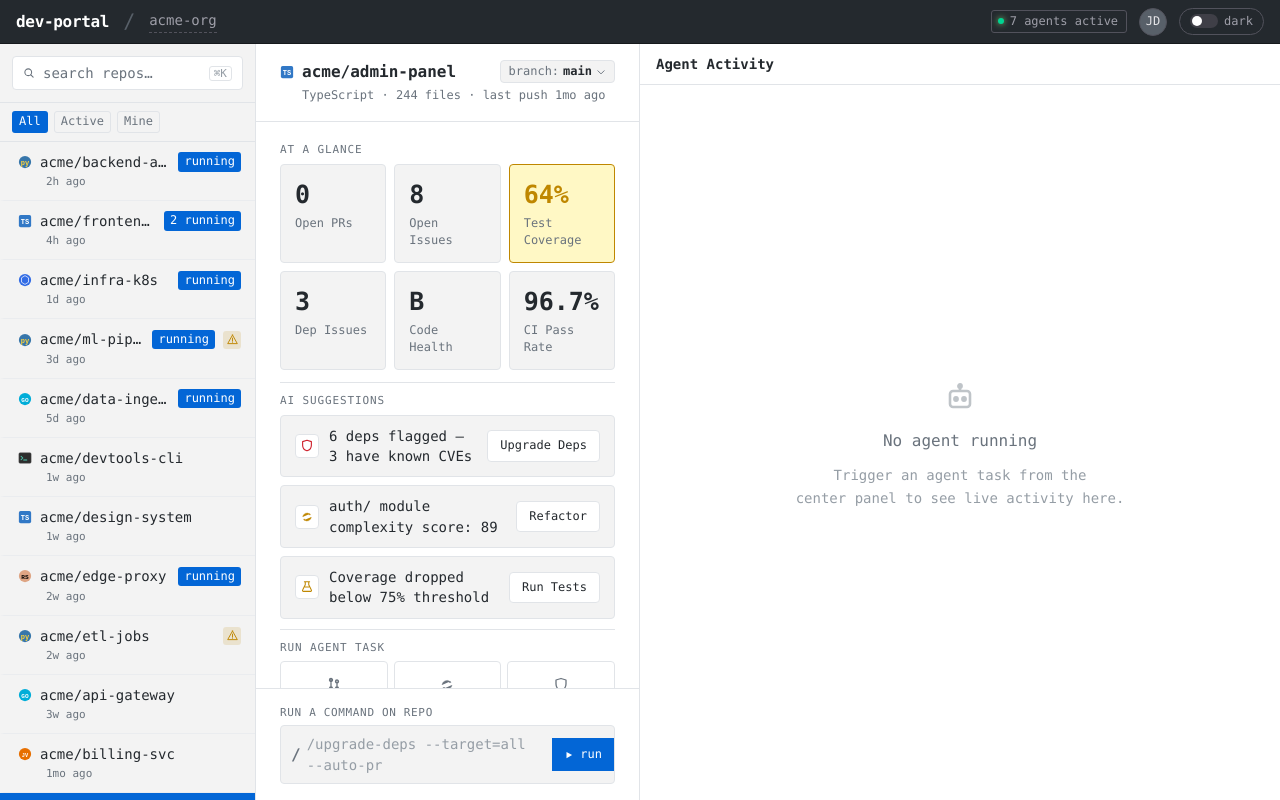
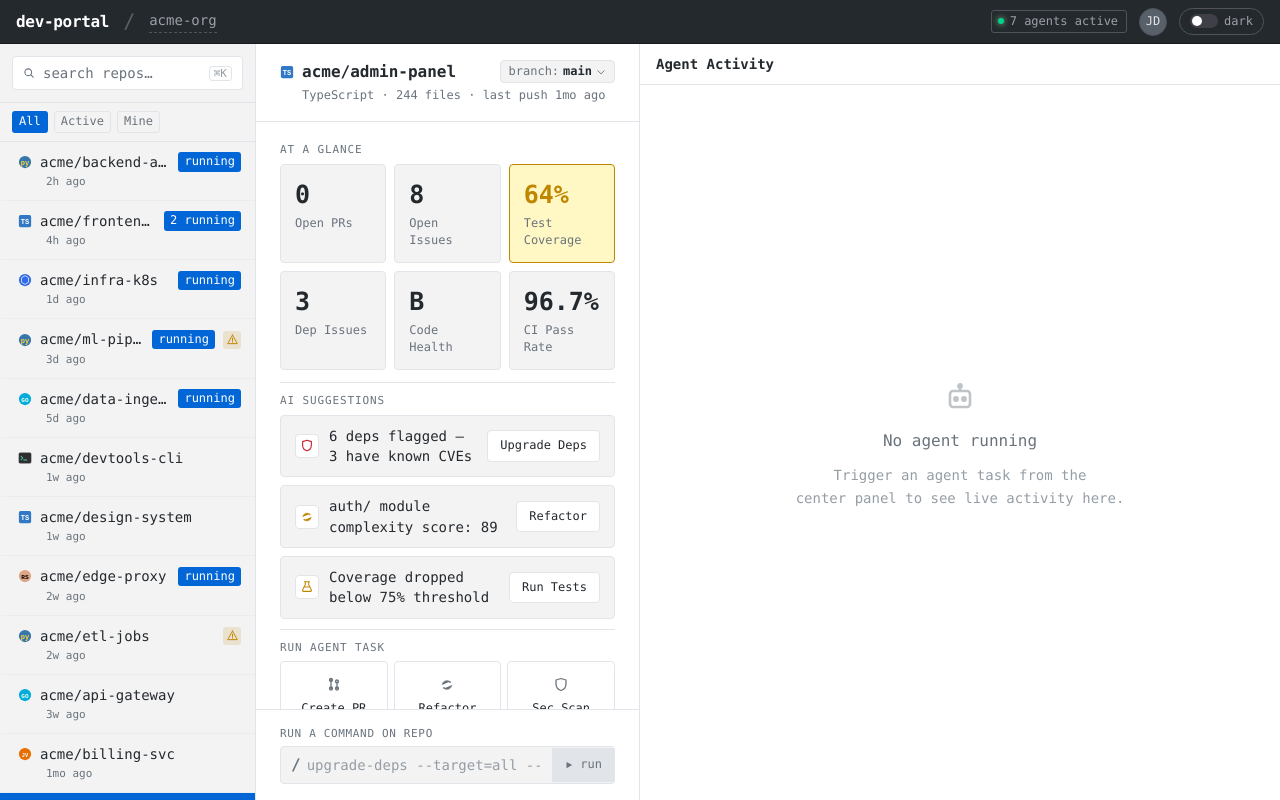
Before and after one commit to benrondeau/agentic-developer-portal, a React app: page /repo/admin-panel in a window 1280 px wide. Built offline with nearby package versions, Linux system fonts and the light colour scheme; the HTML template or start-up script is replaced by a standard one.

Commit message:
More enhancements

```diff
--- a/src/components/insights/CommandBar.tsx
+++ b/src/components/insights/CommandBar.tsx
@@ -1,36 +1,169 @@
+import { useEffect, useMemo, useRef, useState } from 'react'
 import { useNavigate } from 'react-router'
 import { Icon } from '../primitives/Icon.tsx'
 import { tasks } from '../../data/tasks.ts'
+import type { Task } from '../../types/task.ts'
+import { cn } from '../../utils/cn.ts'
 
-const SAMPLE_COMMAND = '/upgrade-deps --target=all --auto-pr'
-const SAMPLE_TASK_ID = 'dep-upgrade'
+const PLACEHOLDER = 'upgrade-deps --target=all --auto-pr'
+
+/** Strip the leading `/` (if present) from a raw input string. */
+function normalize(input: string): string {
+  return input.trim().replace(/^\//, '')
+}
+
+/** Find the task whose command-name is the longest prefix match for the input. */
+function resolveTask(input: string): Task | null {
+  const cmd = normalize(input)
+  if (!cmd) return null
+  // Compare on the slug-after-slash portion of each task's command (e.g. "upgrade-deps").
+  const head = cmd.split(/\s+/)[0].toLowerCase()
+  const exact = tasks.find((t) => t.command.replace(/^\//, '').split(/\s+/)[0].toLowerCase() === head)
+  return exact ?? null
+}
+
+/** Suggestions that start with the typed prefix; capped at 5. */
+function suggest(input: string): Task[] {
+  const cmd = normalize(input).toLowerCase()
+  return tasks
+    .filter((t) => t.command.replace(/^\//, '').toLowerCase().startsWith(cmd))
+    .slice(0, 5)
+}
 
 export function CommandBar({ repoSlug }: { repoSlug: string }) {
   const navigate = useNavigate()
+  const [value, setValue] = useState('')
+  const [open, setOpen] = useState(false)
+  const [activeIdx, setActiveIdx] = useState(0)
+  const wrapRef = useRef<HTMLDivElement>(null)
+  const inputRef = useRef<HTMLInputElement>(null)
 
-  const run = () => {
-    // Find the task that matches the displayed sample command, or default to dep-upgrade.
-    const match = tasks.find((t) => t.command.startsWith('/upgrade'))
-    navigate(`/repo/${repoSlug}?launch=${match?.id ?? SAMPLE_TASK_ID}`)
+  const suggestions = useMemo(() => (open ? suggest(value) : []), [value, open])
+  const resolved = useMemo(() => resolveTask(value), [value])
+  const noMatch = value.trim().length > 0 && !resolved
+
+  // Clamp activeIdx whenever the suggestion list shrinks.
+  const safeIdx = Math.min(activeIdx, Math.max(0, suggestions.length - 1))
+
+  useEffect(() => {
+    if (!open) return
+    const onDocClick = (e: MouseEvent) => {
+      if (wrapRef.current && !wrapRef.current.contains(e.target as Node)) setOpen(false)
+    }
+    document.addEventListener('mousedown', onDocClick)
+    return () => document.removeEventListener('mousedown', onDocClick)
+  }, [open])
+
+  const submit = (taskId?: string) => {
+    const id = taskId ?? resolved?.id
+    if (!id) return
+    setOpen(false)
+    navigate(`/repo/${repoSlug}?launch=${id}`)
+  }
+
+  const onKeyDown = (e: React.KeyboardEvent<HTMLInputElement>) => {
+    if (e.key === 'Enter') {
+      e.preventDefault()
+      if (open && suggestions[safeIdx]) submit(suggestions[safeIdx].id)
+      else submit()
+      return
+    }
+    if (e.key === 'Escape') {
+      setOpen(false)
+      return
+    }
+    if (!open || suggestions.length === 0) return
+    if (e.key === 'ArrowDown') {
+      e.preventDefault()
+      setActiveIdx((i) => (i + 1) % suggestions.length)
+    } else if (e.key === 'ArrowUp') {
+      e.preventDefault()
+      setActiveIdx((i) => (i - 1 + suggestions.length) % suggestions.length)
+    } else if (e.key === 'Tab' && suggestions[safeIdx]) {
+      e.preventDefault()
+      const cmd = suggestions[safeIdx].command.replace(/^\//, '')
+      setValue(cmd)
+    }
   }
 
   return (
-    <div className="flex-shrink-0 border-t border-border px-6 py-4">
+    <div ref={wrapRef} className="relative flex-shrink-0 border-t border-border px-6 py-4">
       <div className="mb-1 font-mono text-[11px] tracking-[0.06em] text-muted uppercase">
         Run a Command on Repo
       </div>
-      <div className="flex items-center gap-1.5 overflow-hidden rounded-[4px] border-[1.5px] border-border bg-surface-2">
+
+      <div
+        className={cn(
+          'flex items-center gap-1.5 overflow-hidden rounded-[4px] border-[1.5px] bg-surface-2',
+          noMatch ? 'border-orange' : 'border-border focus-within:border-accent',
+        )}
+      >
         <span className="flex-shrink-0 pl-2.5 font-mono text-[16px] font-semibold text-muted">/</span>
-        <span className="flex-1 py-2 pr-1.5 font-mono text-[14px] text-muted-2">{SAMPLE_COMMAND}</span>
+        <input
+          ref={inputRef}
+          type="text"
+          value={value}
+          onChange={(e) => {
+            setValue(e.target.value)
+            setOpen(true)
+            setActiveIdx(0)
+          }}
+          onFocus={() => setOpen(true)}
+          onKeyDown={onKeyDown}
+          placeholder={PLACEHOLDER}
+          className="min-w-0 flex-1 bg-transparent py-2 pr-1.5 font-mono text-[14px] text-text placeholder:text-muted-2 focus:outline-none"
+        />
         <button
           type="button"
-          onClick={run}
-          className="inline-flex flex-shrink-0 cursor-pointer items-center gap-1.5 bg-accent px-3 py-2 font-mono text-[12px] whitespace-nowrap text-white hover:opacity-90"
+          onClick={() => submit()}
+          disabled={!resolved}
+          className={cn(
+            'inline-flex flex-shrink-0 items-center gap-1.5 px-3 py-2 font-mono text-[12px] whitespace-nowrap',
+            resolved
+              ? 'cursor-pointer bg-accent text-white hover:opacity-90'
+              : 'cursor-not-allowed bg-border text-muted',
+          )}
         >
-          <Icon name="play" size={10} color="white" />
+          <Icon name="play" size={10} color={resolved ? 'white' : 'var(--c-muted)'} />
           run
         </button>
       </div>
+
+      {noMatch && !open && (
+        <div className="mt-1 font-mono text-[11px] text-orange">
+          unknown command — try one of: {tasks.map((t) => t.command).join(', ')}
+        </div>
+      )}
+
+      {open && suggestions.length > 0 && (
+        <ul
+          role="listbox"
+          className="absolute right-6 bottom-full left-6 z-30 mb-1 max-h-64 overflow-y-auto rounded-[4px] border border-border bg-surface py-1 shadow-lg"
+        >
+          {suggestions.map((t, i) => (
+            <li key={t.id}>
+              <button
+                type="button"
+                role="option"
+                aria-selected={i === safeIdx}
+                onMouseEnter={() => setActiveIdx(i)}
+                onMouseDown={(e) => {
+                  // mousedown so the click fires before onBlur/outside-click closes the popover
+                  e.preventDefault()
+                  submit(t.id)
+                }}
+                className={cn(
+                  'flex w-full cursor-pointer items-center gap-3 px-3 py-1.5 text-left font-mono text-[12px]',
+                  i === safeIdx ? 'bg-accent-bg text-accent-text' : 'text-text hover:bg-surface-2',
+                )}
+              >
+                <span className="font-semibold">{t.command}</span>
+                <span className="flex-1 truncate text-muted">{t.description}</span>
+              </button>
+            </li>
+          ))}
+        </ul>
+      )}
     </div>
   )
 }
--- a/src/components/insights/RepoHeader.tsx
+++ b/src/components/insights/RepoHeader.tsx
@@ -1,6 +1,8 @@
+import { useEffect, useRef, useState } from 'react'
 import { LanguageIcon } from '../repos/LanguageIcon.tsx'
 import { Icon } from '../primitives/Icon.tsx'
 import type { Repo } from '../../types/repo.ts'
+import { cn } from '../../utils/cn.ts'
 
 export function RepoHeader({ repo }: { repo: Repo }) {
   return (
@@ -8,14 +10,9 @@ export function RepoHeader({ repo }: { repo: Repo }) {
       <div className="mb-1 flex items-center gap-2">
         <LanguageIcon tag={repo.language} />
         <span className="font-mono text-[16px] font-semibold text-text">{repo.name}</span>
-        <button
-          type="button"
-          className="ml-auto flex cursor-pointer items-center gap-1 rounded-[4px] border border-border bg-surface-2 px-2 py-0.5 hover:border-accent"
-        >
-          <span className="font-mono text-[12px] text-muted">branch:</span>
-          <span className="font-mono text-[12px] font-semibold text-text">{repo.branch}</span>
-          <Icon name="chevron-d" size={10} color="var(--c-muted)" />
-        </button>
+        {/* keying on slug remounts the dropdown when the user switches repos
+            so its local selection resets without touching refs during render. */}
+        <BranchDropdown key={repo.slug} repo={repo} />
       </div>
       <div className="pl-[22px] font-mono text-[12px] text-muted">
         {repo.languageLabel} · {repo.fileCount.toLocaleString()} files · last push {repo.lastPushLabel}
@@ -23,3 +20,75 @@ export function RepoHeader({ repo }: { repo: Repo }) {
     </div>
   )
 }
+
+function BranchDropdown({ repo }: { repo: Repo }) {
+  const [selected, setSelected] = useState(repo.branch)
+  const [open, setOpen] = useState(false)
+  const wrapRef = useRef<HTMLDivElement>(null)
+
+  useEffect(() => {
+    if (!open) return
+    const onDocClick = (e: MouseEvent) => {
+      if (wrapRef.current && !wrapRef.current.contains(e.target as Node)) setOpen(false)
+    }
+    const onKey = (e: KeyboardEvent) => {
+      if (e.key === 'Escape') setOpen(false)
+    }
+    document.addEventListener('mousedown', onDocClick)
+    document.addEventListener('keydown', onKey)
+    return () => {
+      document.removeEventListener('mousedown', onDocClick)
+      document.removeEventListener('keydown', onKey)
+    }
+  }, [open])
+
+  return (
+    <div ref={wrapRef} className="relative ml-auto">
+      <button
+        type="button"
+        onClick={() => setOpen((o) => !o)}
+        aria-haspopup="listbox"
+        aria-expanded={open}
+        className="flex cursor-pointer items-center gap-1 rounded-[4px] border border-border bg-surface-2 px-2 py-0.5 hover:border-accent"
+      >
+        <span className="font-mono text-[12px] text-muted">branch:</span>
+        <span className="max-w-[180px] overflow-hidden font-mono text-[12px] font-semibold text-ellipsis whitespace-nowrap text-text">
+          {selected}
+        </span>
+        <Icon name="chevron-d" size={10} color="var(--c-muted)" />
+      </button>
+      {open && (
+        <ul
+          role="listbox"
+          className="absolute right-0 z-30 mt-1 max-h-64 w-56 overflow-y-auto rounded-[4px] border border-border bg-surface py-1 shadow-lg"
+        >
+          {repo.branches.map((b) => {
+            const isSelected = b === selected
+            return (
+              <li key={b}>
+                <button
+                  type="button"
+                  role="option"
+                  aria-selected={isSelected}
+                  onClick={() => {
+                    setSelected(b)
+                    setOpen(false)
+                  }}
+                  className={cn(
+                    'flex w-full cursor-pointer items-center gap-2 px-3 py-1.5 text-left font-mono text-[12px] hover:bg-surface-2',
+                    isSelected ? 'text-accent-text' : 'text-text',
+                  )}
+                >
+                  <span className="flex w-3 flex-shrink-0 justify-center">
+                    {isSelected && <Icon name="check" size={11} color="var(--c-accent)" />}
+                  </span>
+                  <span className="overflow-hidden text-ellipsis whitespace-nowrap">{b}</span>
+                </button>
+              </li>
+            )
+          })}
+        </ul>
+      )}
+    </div>
+  )
+}
--- a/src/types/repo.ts
+++ b/src/types/repo.ts
@@ -13,7 +13,10 @@ export type Repo = {
   languageLabel: string
   fileCount: number
   lastPushLabel: string
+  /** the currently-checked-out branch — also the first entry in `branches`. */
   branch: string
+  /** all branches the user can switch to via the header dropdown. */
+  branches: string[]
   description: string
   stack: string[]
   contributing: string
```
Also changed, not shown: src/data/repos.ts (+12 -0 lines), 5 other files (tests, documents, lock files or other folders).
